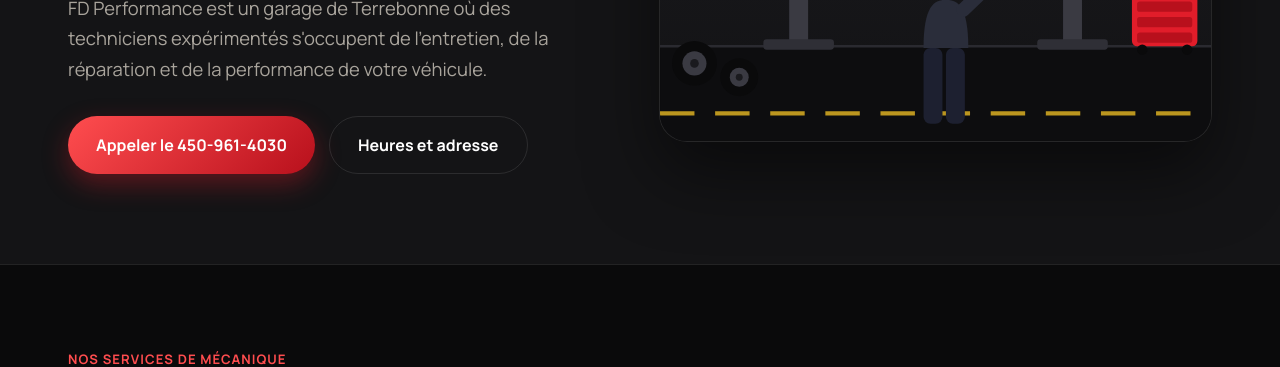
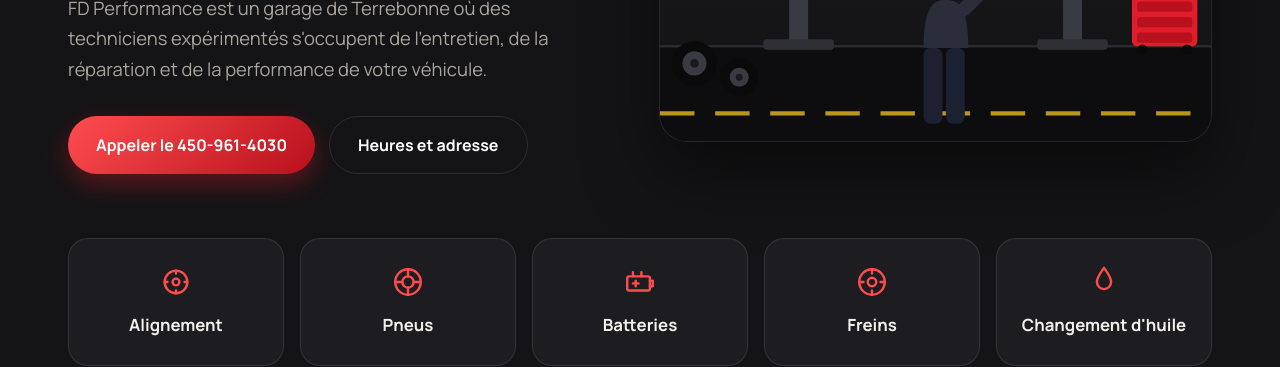
Before and after one commit to holl777/fdperformance, a plain HTML site: page index.html in a window 1280 px wide. Shown: the part 440-807 px from the top of the page. Drawn offline with Linux system fonts and the light colour scheme.

Commit message:
Rétablir le site garage et ajouter la rangée Alignement, Pneus, Batteries, Freins, Changement d'huile
Co-Authored-By: Claude Sonnet 5.5 <noreply@anthropic.com>

```diff
--- a/index.html
+++ b/index.html
@@ -67,6 +67,11 @@
   .hero-art{border-radius:28px; overflow:hidden; border:1px solid var(--line); background:#0e0e10; box-shadow:0 30px 70px rgba(0,0,0,0.5);}
   .hero-art svg{width:100%; height:auto;}
 
+  .quick{display:grid; grid-template-columns:repeat(5,1fr); gap:16px; margin-top:64px;}
+  .quick-item{display:flex; flex-direction:column; align-items:center; gap:12px; text-align:center; background:var(--card); border:1px solid var(--line); border-radius:var(--radius); padding:26px 12px; font-weight:700; font-size:1.05rem; transition:transform .2s ease, border-color .2s ease;}
+  .quick-item:hover{transform:translateY(-4px); border-color:rgba(255,77,79,0.5);}
+  .quick-item svg{width:34px; height:34px; stroke:var(--red-2); fill:none; stroke-width:1.7; stroke-linecap:round; stroke-linejoin:round;}
+
   section{padding:80px 0;}
   .head{max-width:70ch; margin-bottom:44px;}
   .head h2{font-size:clamp(1.9rem,3.2vw,2.6rem); font-weight:800; margin-bottom:16px;}
@@ -99,6 +104,8 @@
     .hero{padding:48px 0 60px;}
     .hero-grid{grid-template-columns:1fr; gap:36px;}
     .services{grid-template-columns:1fr;}
+    .quick{grid-template-columns:repeat(2,1fr); margin-top:40px;}
+    .quick-item:last-child{grid-column:span 2;}
     .info{grid-template-columns:1fr;}
     .nav ul{display:none;}
     section{padding:56px 0;}
@@ -199,6 +206,15 @@
         </svg>
       </div>
     </div>
+    <div class="wrap">
+      <div class="quick">
+        <div class="quick-item"><svg viewBox="0 0 24 24"><circle cx="12" cy="12" r="8"/><circle cx="12" cy="12" r="2.4"/><path d="M12 4v2M12 18v2M4 12h2M18 12h2"/></svg>Alignement</div>
+        <div class="quick-item"><svg viewBox="0 0 24 24"><circle cx="12" cy="12" r="9"/><circle cx="12" cy="12" r="4"/><path d="M12 3v5M12 16v5M3 12h5M16 12h5"/></svg>Pneus</div>
+        <div class="quick-item"><svg viewBox="0 0 24 24"><rect x="3" y="8" width="16" height="10" rx="1.5"/><path d="M19 11h2v4h-2M7 8V5M13 8V5M7 13h4M9 11v4"/></svg>Batteries</div>
+        <div class="quick-item"><svg viewBox="0 0 24 24"><circle cx="12" cy="12" r="9"/><circle cx="12" cy="12" r="3"/><path d="M12 3v3M12 18v3M3 12h3M18 12h3"/></svg>Freins</div>
+        <div class="quick-item"><svg viewBox="0 0 24 24"><path d="M12 2c2 3 5 6.5 5 10a5 5 0 0 1-10 0c0-3.5 3-7 5-10z"/></svg>Changement d'huile</div>
+      </div>
+    </div>
   </section>
 
   <section id="services" style="background:var(--black); border-block:1px solid var(--line);">
```
